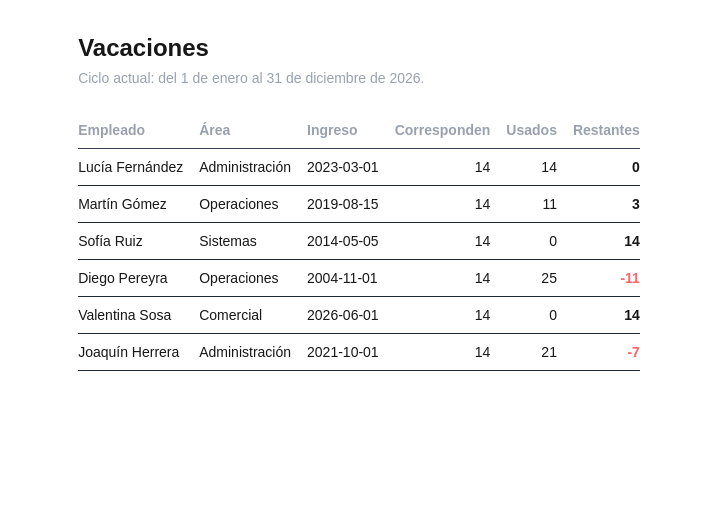
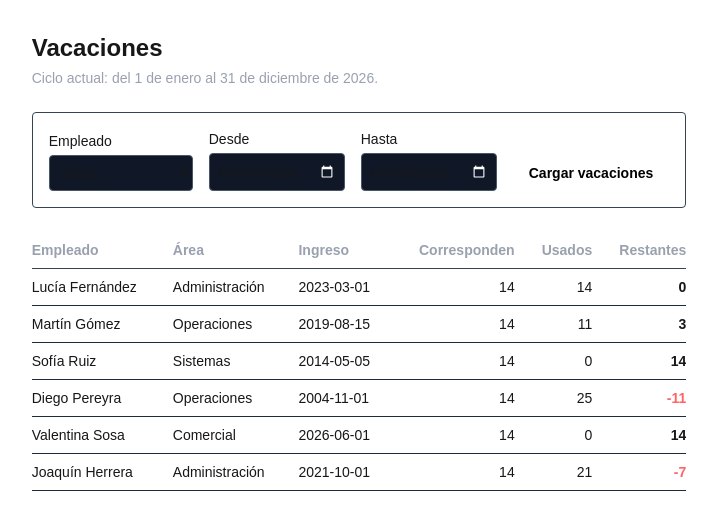
Before and after one commit to joselinp-bit/desafio-vacaciones, a Next.js app: page / in a window 1280 px wide. Shown: the top 530 px of the page, without its empty margins (281-998 px from the left). Built offline with nearby package versions, Linux system fonts and the light colour scheme.

Commit message:
Formulario para cargar vacaciones con persistencia en JSON

```diff
--- /dev/null
+++ b/src/app/FormularioVacaciones.tsx
@@ -0,0 +1,61 @@
+"use client";
+
+import { useActionState } from "react";
+import { agregarVacaciones } from "./acciones";
+import type { Resultado } from "../lib/vacaciones";
+
+type Props = { empleados: { id: number; nombre: string }[] };
+
+const estilosCampo =
+  "mt-1 rounded border border-gray-600 bg-gray-900 p-2 [color-scheme:dark]";
+
+export default function FormularioVacaciones({ empleados }: Props) {
+  const [resultado, accion, enviando] = useActionState<Resultado, FormData>(
+    agregarVacaciones,
+    {}
+  );
+
+  return (
+    <form
+      action={accion}
+      className="mt-6 flex flex-wrap items-end gap-4 rounded border border-gray-700 p-4"
+    >
+      <label className="flex flex-col text-sm">
+        Empleado
+        <select name="empleadoId" required className={estilosCampo}>
+          <option value="">Elegí...</option>
+          {empleados.map((e) => (
+            <option key={e.id} value={e.id}>
+              {e.nombre}
+            </option>
+          ))}
+        </select>
+      </label>
+
+      <label className="flex flex-col text-sm">
+        Desde
+        <input type="date" name="desde" required className={estilosCampo} />
+      </label>
+
+      <label className="flex flex-col text-sm">
+        Hasta
+        <input type="date" name="hasta" required className={estilosCampo} />
+      </label>
+
+      <button
+        type="submit"
+        disabled={enviando}
+        className="rounded bg-white px-4 py-2 text-sm font-semibold text-black disabled:opacity-50"
+      >
+        {enviando ? "Guardando..." : "Cargar vacaciones"}
+      </button>
+
+      {resultado.error && (
+        <p className="w-full text-sm text-red-400">{resultado.error}</p>
+      )}
+      {resultado.ok && (
+        <p className="w-full text-sm text-green-400">{resultado.ok}</p>
+      )}
+    </form>
+  );
+}
--- /dev/null
+++ b/src/app/acciones.ts
@@ -0,0 +1,43 @@
+"use server";
+
+import { revalidatePath } from "next/cache";
+import { leerEmpleados, guardarEmpleados } from "../lib/datos";
+import type { Resultado } from "../lib/vacaciones";
+
+export async function agregarVacaciones(
+  _anterior: Resultado,
+  formData: FormData
+): Promise<Resultado> {
+  const empleadoId = Number(formData.get("empleadoId"));
+  const desde = String(formData.get("desde") ?? "");
+  const hasta = String(formData.get("hasta") ?? "");
+
+  if (!empleadoId || !desde || !hasta) {
+    return { error: "Completá todos los campos." };
+  }
+  // Las fechas "AAAA-MM-DD" se pueden comparar como texto.
+  if (hasta < desde) {
+    return { error: "La fecha de fin no puede ser anterior a la de inicio." };
+  }
+
+  const empleados = await leerEmpleados();
+  const empleado = empleados.find((e) => e.id === empleadoId);
+  if (!empleado) {
+    return { error: "No se encontró el empleado." };
+  }
+
+  // Dos períodos se superponen si cada uno empieza antes de que termine el otro.
+  const seSuperpone = empleado.vacacionesTomadas.some(
+    (p) => desde <= p.hasta && hasta >= p.desde
+  );
+  if (seSuperpone) {
+    return { error: "Esas fechas se superponen con vacaciones ya cargadas." };
+  }
+
+  empleado.vacacionesTomadas.push({ desde, hasta });
+  empleado.vacacionesTomadas.sort((a, b) => a.desde.localeCompare(b.desde));
+  await guardarEmpleados(empleados);
+
+  revalidatePath("/"); // le avisa a Next que la página cambió
+  return { ok: `Vacaciones cargadas para ${empleado.nombre}.` };
+}
--- a/src/app/page.tsx
+++ b/src/app/page.tsx
@@ -1,13 +1,8 @@
 import { Suspense } from "react";
 import { connection } from "next/server";
-import empleadosData from "../../data/empleados.json";
-import {
-  type Empleado,
-  diasCorrespondientes,
-  diasUsados,
-} from "../lib/vacaciones";
-
-const empleados = empleadosData as Empleado[];
+import { leerEmpleados } from "../lib/datos";
+import { diasCorrespondientes, diasUsados } from "../lib/vacaciones";
+import FormularioVacaciones from "./FormularioVacaciones";
 
 export default function Home() {
   return (
@@ -24,12 +19,17 @@ export default function Home() {
 async function TablaVacaciones() {
   await connection();
   const anio = new Date().getFullYear();
+  const empleados = await leerEmpleados();
 
   return (
     <>
       <p className="mt-1 text-sm text-gray-400">
         Ciclo actual: del 1 de enero al 31 de diciembre de {anio}.
       </p>
+
+      <FormularioVacaciones
+        empleados={empleados.map((e) => ({ id: e.id, nombre: e.nombre }))}
+      />
 
       <div className="mt-6 overflow-x-auto">
         <table className="w-full text-left text-sm">
--- /dev/null
+++ b/src/lib/datos.ts
@@ -0,0 +1,15 @@
+import { readFile, writeFile } from "fs/promises";
+import path from "path";
+import type { Empleado } from "./vacaciones";
+
+// Ruta al JSON, armada desde la carpeta raíz del proyecto.
+const RUTA = path.join(process.cwd(), "data", "empleados.json");
+
+export async function leerEmpleados(): Promise<Empleado[]> {
+  const texto = await readFile(RUTA, "utf-8");
+  return JSON.parse(texto) as Empleado[];
+}
+
+export async function guardarEmpleados(empleados: Empleado[]): Promise<void> {
+  await writeFile(RUTA, JSON.stringify(empleados, null, 2) + "\n", "utf-8");
+}
--- a/src/lib/vacaciones.ts
+++ b/src/lib/vacaciones.ts
@@ -34,3 +34,5 @@ export function diasUsados(empleado: Empleado, anio: number): number {
     0
   );
 }
+// Respuesta del formulario: un mensaje de error o de éxito.
+export type Resultado = { error?: string; ok?: string };
```
